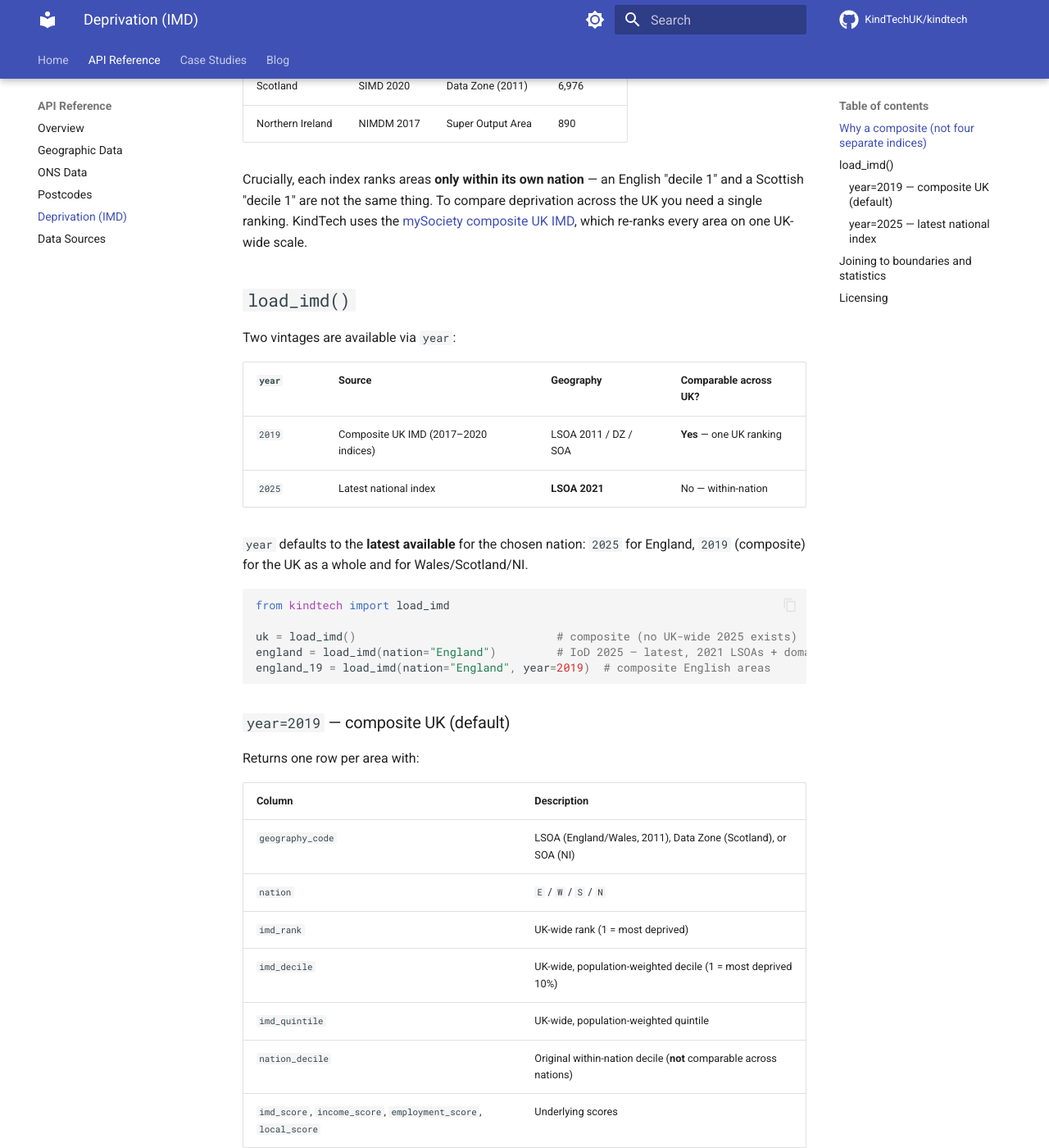
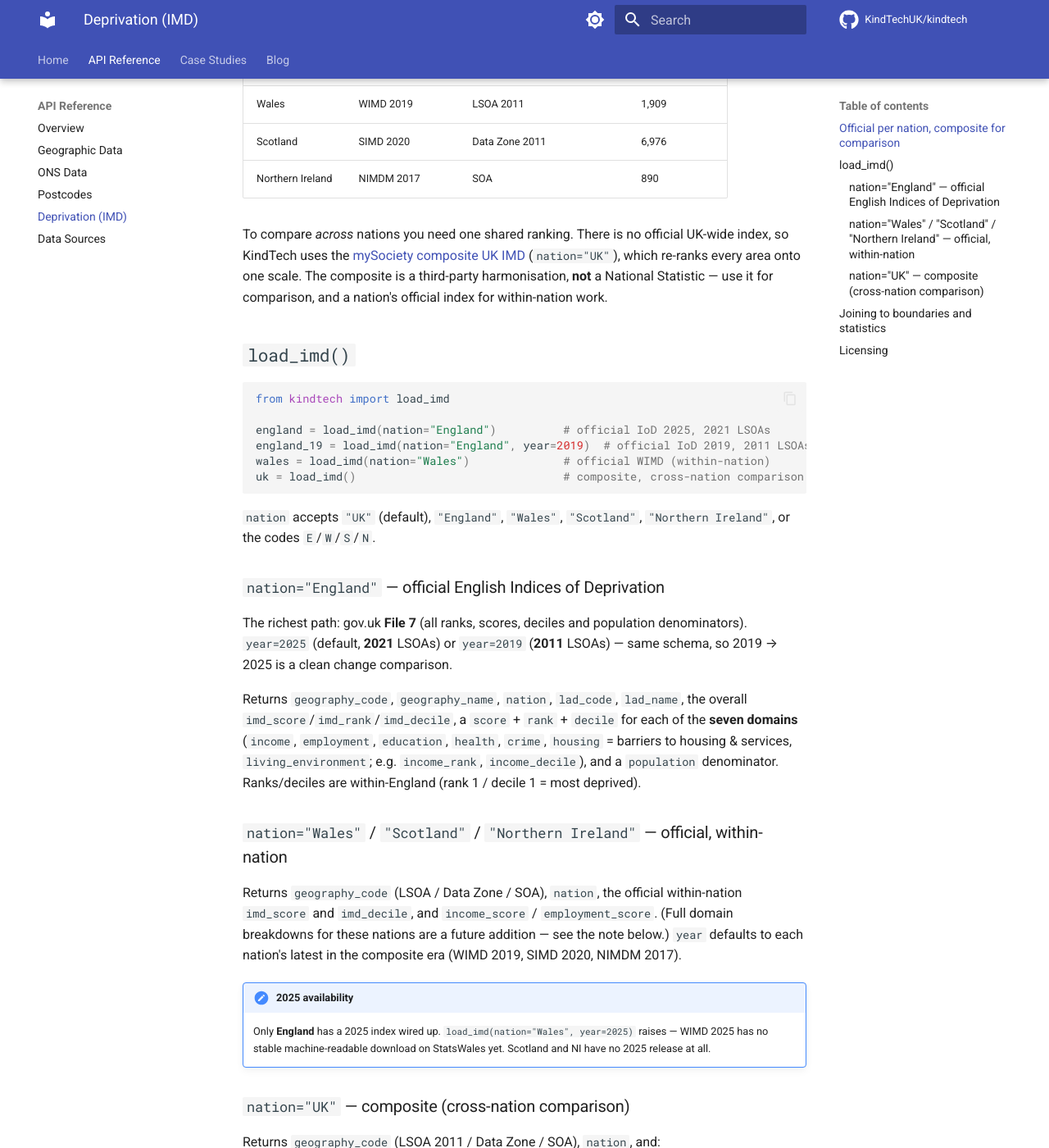
Before and after one commit to KindTechUK/kindtech, an MkDocs documentation site: the page built from docs/api/imd.md, in a window 1280 px wide and 1400 px high, scrolled down 491 px. Shown: the whole window at 82% size. Built offline with MkDocs 1.6.1 and Material for MkDocs 9.7.7, drawn with Linux system fonts in a browser that asks for light colours; comment, search, counter and statistics services are not loaded; some of the changed text lies outside the part shown.

Commit message:
Serve official per-nation IMD; reserve composite for cross-nation
A single nation now returns its official index instead of composite-derived,
re-ranked numbers:

- nation='England' -> official English IoD File 7. year=2025 (default, 2021
  LSOAs) or year=2019 (2011 LSOAs); both carry all seven domains as
  score+rank+decile plus a population denominator. Adds the official IoD 2019.
- nation='Wales'/'Scotland'/'Northern Ireland' -> the official within-nation
  decile and score (from the composite source), not the UK re-ranking.
- nation='UK' (default) -> the mySociety composite, the only cross-nation
  ranking; documented clearly as a third-party harmonisation, not an official
  statistic.

The year axis no longer means 'composite vs national': it now selects the
England vintage (2019/2025). Docs reframed around official-per-nation +
composite-for-comparison; tests updated and a year=2019 England case added.
Verified live: England 2019=32,844 / 2025=33,755 LSOAs, Wales=1,909,
Scotland=6,976, composite=42,619.

````diff
--- a/docs/api/imd.md
+++ b/docs/api/imd.md
@@ -1,88 +1,87 @@
 # Deprivation (IMD)
 
-The `kindtech.imd` module loads the **composite UK Index of Multiple
-Deprivation** — the four nations' official deprivation indices harmonised onto a
-single UK-wide ranking — keyed on ONS geography codes so it joins to
-[boundaries](geo.md) and [statistics](ons.md).
+The `kindtech.imd` module loads UK deprivation data, keyed on ONS geography
+codes so it joins to [boundaries](geo.md) and [statistics](ons.md).
 
-## Why a composite (not four separate indices)
+**A single nation returns that nation's _official_ index. `"UK"` returns a
+composite — the only way to compare deprivation _across_ nations.**
 
-Each UK nation publishes its own index on its own geography:
+## Official per nation, composite for comparison
 
-| Nation | Index | Geography | Areas |
+Each UK nation publishes its own index, on its own geography, ranked **only
+within its own borders** — an English "decile 1" and a Scottish "decile 1" are
+not the same thing:
+
+| Nation | Official index | Geography | Areas |
 |---|---|---|---|
-| England | IMD 2019 | LSOA (2011) | 32,844 |
-| Wales | WIMD 2019 | LSOA (2011) | 1,909 |
-| Scotland | SIMD 2020 | Data Zone (2011) | 6,976 |
-| Northern Ireland | NIMDM 2017 | Super Output Area | 890 |
+| England | IoD 2025 (or 2019) | LSOA 2021 (2019: LSOA 2011) | 33,755 / 32,844 |
+| Wales | WIMD 2019 | LSOA 2011 | 1,909 |
+| Scotland | SIMD 2020 | Data Zone 2011 | 6,976 |
+| Northern Ireland | NIMDM 2017 | SOA | 890 |
 
-Crucially, each index ranks areas **only within its own nation** — an English
-"decile 1" and a Scottish "decile 1" are not the same thing. To compare
-deprivation across the UK you need a single ranking. KindTech uses the
-[mySociety composite UK IMD](https://github.com/mysociety/composite_uk_imd),
-which re-ranks every area on one UK-wide scale.
+To compare *across* nations you need one shared ranking. There is no official
+UK-wide index, so KindTech uses the
+[mySociety composite UK IMD](https://github.com/mysociety/composite_uk_imd)
+(`nation="UK"`), which re-ranks every area onto one scale. The composite is a
+third-party harmonisation, **not** a National Statistic — use it for
+comparison, and a nation's official index for within-nation work.
 
 ## `load_imd()`
-
-Two vintages are available via `year`:
-
-| `year` | Source | Geography | Comparable across UK? |
-|---|---|---|---|
-| `2019` | Composite UK IMD (2017–2020 indices) | LSOA 2011 / DZ / SOA | **Yes** — one UK ranking |
-| `2025` | Latest national index | **LSOA 2021** | No — within-nation |
-
-`year` defaults to the **latest available** for the chosen nation: `2025` for
-England, `2019` (composite) for the UK as a whole and for Wales/Scotland/NI.
 
 ```python
 from kindtech import load_imd
 
-uk = load_imd()                              # composite (no UK-wide 2025 exists)
-england = load_imd(nation="England")         # IoD 2025 — latest, 2021 LSOAs + domains
-england_19 = load_imd(nation="England", year=2019)  # composite English areas
+england = load_imd(nation="England")          # official IoD 2025, 2021 LSOAs
+england_19 = load_imd(nation="England", year=2019)  # official IoD 2019, 2011 LSOAs
+wales = load_imd(nation="Wales")              # official WIMD (within-nation)
+uk = load_imd()                               # composite, cross-nation comparison
 ```
 
-### `year=2019` — composite UK (default)
+`nation` accepts `"UK"` (default), `"England"`, `"Wales"`, `"Scotland"`,
+`"Northern Ireland"`, or the codes `E`/`W`/`S`/`N`.
 
-Returns one row per area with:
+### `nation="England"` — official English Indices of Deprivation
+
+The richest path: gov.uk **File 7** (all ranks, scores, deciles and population
+denominators). `year=2025` (default, **2021** LSOAs) or `year=2019` (**2011**
+LSOAs) — same schema, so 2019 → 2025 is a clean change comparison.
+
+Returns `geography_code`, `geography_name`, `nation`, `lad_code`, `lad_name`,
+the overall `imd_score`/`imd_rank`/`imd_decile`, a `score` + `rank` + `decile`
+for each of the **seven domains** (`income`, `employment`, `education`,
+`health`, `crime`, `housing` = barriers to housing & services,
+`living_environment`; e.g. `income_rank`, `income_decile`), and a `population`
+denominator. Ranks/deciles are within-England (rank 1 / decile 1 = most
+deprived).
+
+### `nation="Wales"` / `"Scotland"` / `"Northern Ireland"` — official, within-nation
+
+Returns `geography_code` (LSOA / Data Zone / SOA), `nation`, the official
+within-nation `imd_score` and `imd_decile`, and `income_score` /
+`employment_score`. (Full domain breakdowns for these nations are a future
+addition — see the note below.) `year` defaults to each nation's latest in the
+composite era (WIMD 2019, SIMD 2020, NIMDM 2017).
+
+!!! note "2025 availability"
+    Only **England** has a 2025 index wired up. `load_imd(nation="Wales",
+    year=2025)` raises — WIMD 2025 has no stable machine-readable download on
+    StatsWales yet. Scotland and NI have no 2025 release at all.
+
+### `nation="UK"` — composite (cross-nation comparison)
+
+Returns `geography_code` (LSOA 2011 / Data Zone / SOA), `nation`, and:
 
 | Column | Description |
 |---|---|
-| `geography_code` | LSOA (England/Wales, 2011), Data Zone (Scotland), or SOA (NI) |
-| `nation` | `E` / `W` / `S` / `N` |
-| `imd_rank` | UK-wide rank (1 = most deprived) |
-| `imd_decile` | UK-wide, population-weighted decile (1 = most deprived 10%) |
-| `imd_quintile` | UK-wide, population-weighted quintile |
-| `nation_decile` | Original within-nation decile (**not** comparable across nations) |
+| `imd_rank` | **UK-wide** rank (1 = most deprived) |
+| `imd_decile` | **UK-wide**, population-weighted decile |
+| `imd_quintile` | **UK-wide**, population-weighted quintile |
+| `nation_decile` | The official within-nation decile (**not** UK-comparable) |
 | `imd_score`, `income_score`, `employment_score`, `local_score` | Underlying scores |
 
-`nation` accepts `"UK"` (default), `"England"`, `"Wales"`, `"Scotland"`,
-`"Northern Ireland"`, or the single-letter codes `E`/`W`/`S`/`N`.
-
-### `year=2025` — latest national index
-
-The four nations refresh on independent cycles, so 2025 is **per-nation**, not
-UK-wide:
-
-| Nation | Latest | `year=2025` |
-|---|---|---|
-| England | IMD 2025 (2021 LSOAs) | ✅ supported |
-| Wales | WIMD 2025 (2021 LSOAs) | ⏳ pending — StatsWales has no stable machine-readable download yet |
-| Scotland | SIMD 2020 | ❌ no 2025 release — use `year=2019` |
-| N. Ireland | NIMDM 2017 | ❌ no 2025 release — use `year=2019` |
-
-```python
-imd25 = load_imd(nation="England", year=2025)
-```
-
-Returns `geography_code` (**2021** LSOA), `geography_name`, `nation`,
-`lad_code`, `lad_name`, the overall `imd_score`/`imd_rank`/`imd_decile`, and a
-`score` + `rank` + `decile` for each of the **seven domains**: `income`,
-`employment`, `education`, `health`, `crime`, `housing` (barriers to housing &
-services), `living_environment` (e.g. `income_rank`, `income_decile`). Ranks
-and deciles are within-nation (rank 1 / decile 1 = most deprived). Calling
-`year=2025` for the UK, Wales, Scotland or NI raises a `ValueError` explaining
-what to use instead.
+Use this only when comparing areas in different nations; its `imd_rank` /
+`imd_decile` are the UK re-ranking, not a nation's official figures (those are
+in `nation_decile`, or use the single-nation calls above).
 
 ## Joining to boundaries and statistics
 
@@ -101,14 +100,14 @@
 ```
 
 !!! warning "LSOA vintage"
-    The **composite (`year=2019`)** is on **2011** LSOAs, while Census 2021 and
-    the default LSOA boundaries are **2021** LSOAs. To join the composite,
-    either use 2011 boundaries (`load_geodata("LSOA", year="2011")`) or map
-    postcodes via `lsoa11` (see [Postcodes](postcodes.md)).
+    **England IoD 2025** is on **2021** LSOAs, so it joins natively to Census
+    2021 and the default boundaries — no crosswalk needed. This is the easiest
+    path for English analysis.
 
-    The **latest data (`year=2025`)** is already on **2021** LSOAs, so it joins
-    natively to Census 2021 and the default boundaries — no crosswalk needed.
-    This is the easiest path for English analysis.
+    Everything else — **England IoD 2019**, the **composite (`nation="UK"`)**,
+    and Wales/Scotland/NI — is on **2011** geographies. To join those, either
+    use 2011 boundaries (`load_geodata("LSOA", year="2011")`) or map postcodes
+    via `lsoa11` (see [Postcodes](postcodes.md)).
 
 ## Licensing
 
--- a/docs/api/index.md
+++ b/docs/api/index.md
@@ -41,14 +41,15 @@
 
 ### [Deprivation (IMD)](imd.md) — `kindtech.imd`
 
-Load the composite UK Index of Multiple Deprivation — the four nations' indices
-harmonised onto one UK-wide ranking — keyed on geography codes. Returns pandas or
-polars DataFrames.
+Load UK Indices of Multiple Deprivation, keyed on geography codes. A single
+nation returns its **official** index (England IoD 2025/2019 with all domains,
+or WIMD/SIMD/NIMDM); `nation="UK"` returns the mySociety composite for
+cross-nation comparison. Returns pandas or polars DataFrames.
 
 ```python
 from kindtech.imd import load_imd
 
-imd = load_imd(nation="England")  # join on `geography_code`
+imd = load_imd(nation="England")  # official IoD 2025; join on `geography_code`
 ```
 
 ## Design principles
````
Also changed, not shown: docs/api/data-sources.md (+29 -16 lines), 2 other files.
